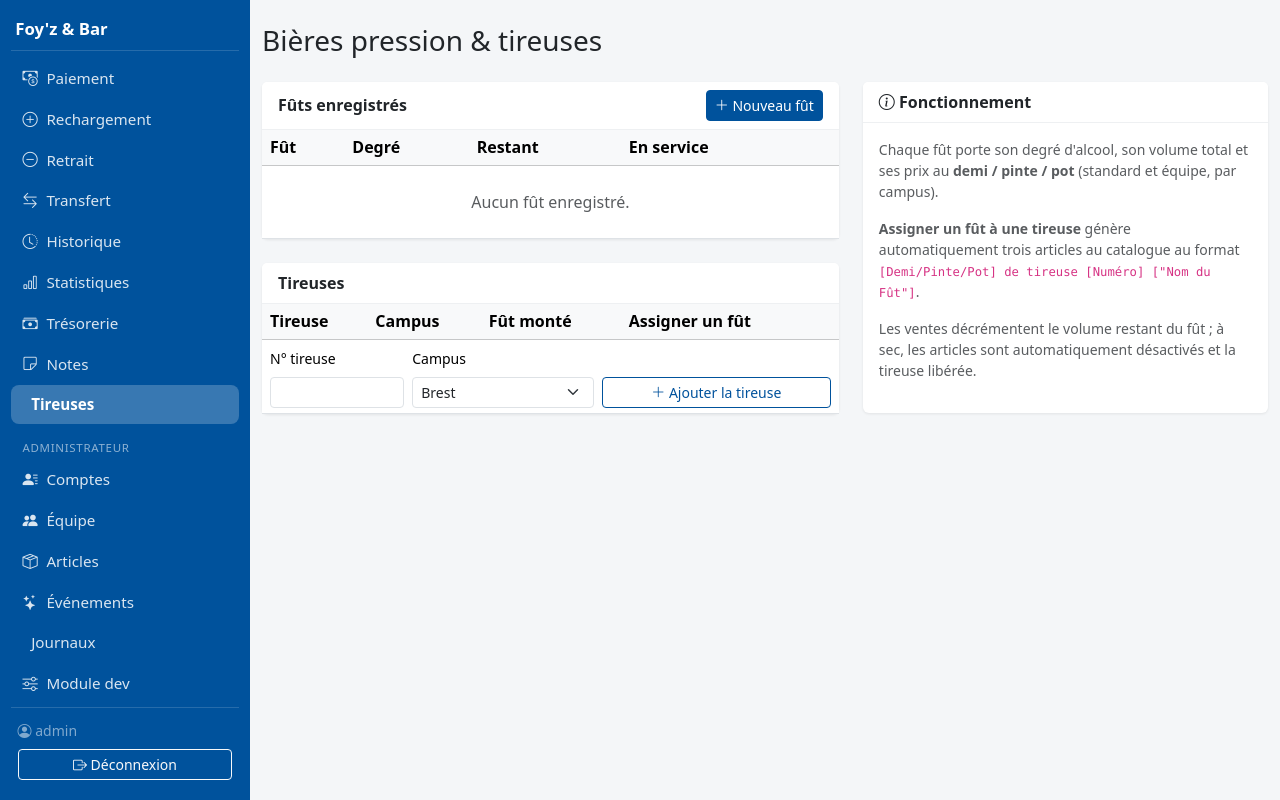
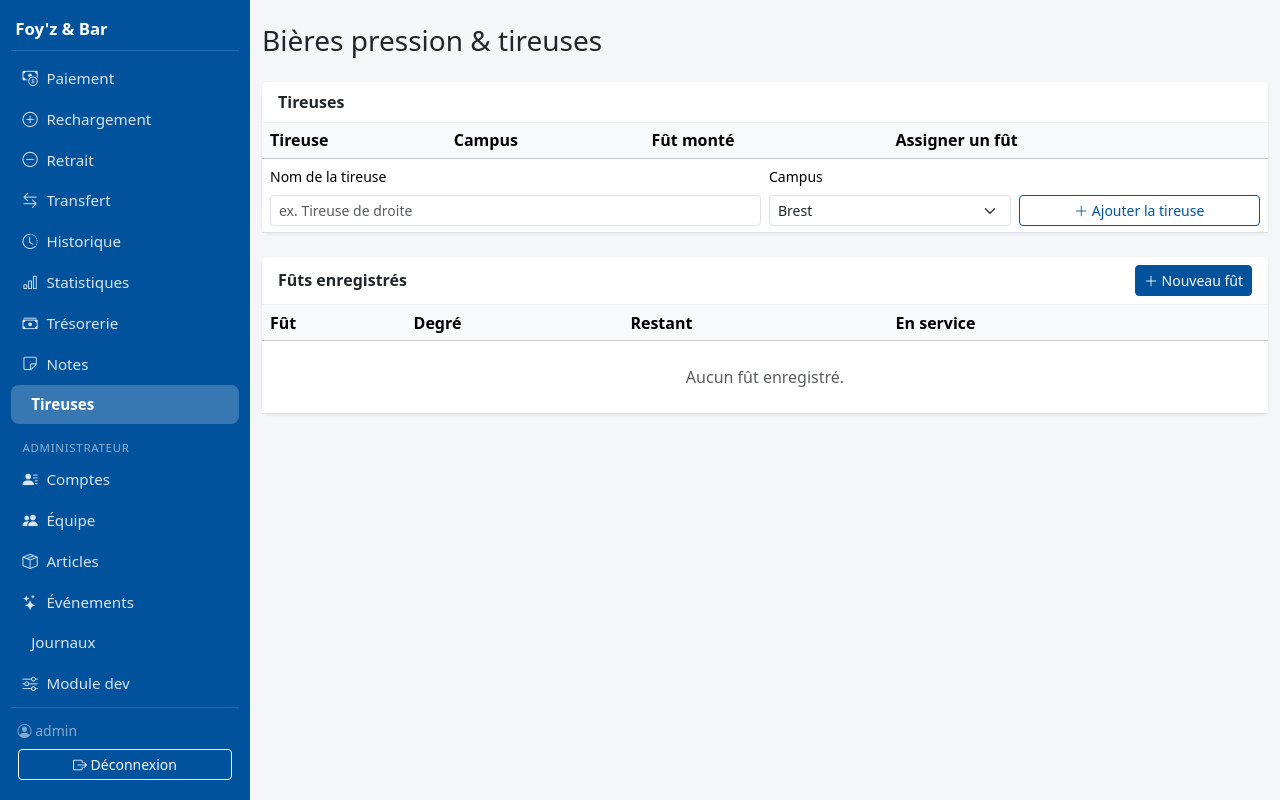
Before and after one commit to pauldebise/plateforme_foyz_bar, a Flask app: page /admin/tireuses in a window 1280 px wide. Run offline with Flask 3, Linux system fonts and the light colour scheme; the visitor is signed in with stand-in values (Sample User, id 1); data comes from the database, SQL or seed files in the repository; data that the repository does not hold is empty.

Commit message:
tireuses: page réorganisée et tireuses nominatives
Page:
- suppression du bloc « Fonctionnement »
- carte Tireuses remontée en tête de page (avant Fûts enregistrés),
  grille deux colonnes supprimée

Tireuses nominatives:
- Tap.name (VARCHAR 160) + propriété display_name (repli « Tireuse N »
  pour les tireuses sans nom) — articles liés par numéro, inchangés
- création par nom (numéro interne auto-attribué, doublons et noms
  vides refusés), nouvelle route tap_renommer qui régénère le catalogue
  si un fût est monté, flash messages avec le nom
- articles générés nommés « {Demi/Pinte/Pot} {nom tireuse} "{fût}" »
- formulaire de renommage sous chaque tireuse, badges « En service »
  et formulaire d'ajout adaptés

Migrations de schéma:
- app/__init__.py: ajout idempotent de taps.name au démarrage pour les
  bases existantes (create_all n'ajoute pas les colonnes manquantes)
- migration/cli.py: _ensure_column taps.name pour les cibles datées

```diff
--- a/app/__init__.py
+++ b/app/__init__.py
@@ -28,6 +28,17 @@ def ensure_dev_admin():
     db.session.commit()
 
 
+def ensure_schema_upgrades():
+    from sqlalchemy import inspect, text
+
+    inspector = inspect(db.engine)
+    if "taps" in inspector.get_table_names():
+        columns = {c["name"] for c in inspector.get_columns("taps")}
+        if "name" not in columns:
+            with db.engine.begin() as conn:
+                conn.execute(text("ALTER TABLE taps ADD COLUMN name VARCHAR(160)"))
+
+
 def create_app():
     load_dotenv()
     app = Flask(__name__)
@@ -41,6 +52,7 @@ def create_app():
 
     with app.app_context():
         db.create_all()
+        ensure_schema_upgrades()
         ensure_dev_admin()
 
     from app.routes.public import bp as public_bp
--- a/app/models/catalog.py
+++ b/app/models/catalog.py
@@ -79,7 +79,12 @@ class Tap(db.Model):
 
     id: db.Mapped[int] = db.mapped_column(db.Integer, primary_key=True)
     number: db.Mapped[int] = db.mapped_column(db.Integer, unique=True)
+    name: db.Mapped[str | None] = db.mapped_column(db.String(160), nullable=True)
     campus: db.Mapped[str] = db.mapped_column(db.String(10), default="brest")
     keg_id: db.Mapped[int | None] = db.mapped_column(db.ForeignKey("kegs.id", ondelete="SET NULL"), nullable=True)
 
     keg: db.Mapped["Keg"] = db.relationship(backref="taps")
+
+    @property
+    def display_name(self):
+        return self.name or f"Tireuse {self.number}"
--- a/app/routes/admin.py
+++ b/app/routes/admin.py
@@ -293,17 +293,40 @@ def _keg_from_form(k):
 @bp.route("/tireuses/taps/nouveau", methods=["POST"])
 @login_required
 def tap_nouveau():
-    number = request.form.get("number", "").strip()
+    name = (request.form.get("name") or "").strip()
     campus = request.form.get("campus", "brest")
-    if not number.isdigit():
-        flash("Numéro de tireuse invalide.", "danger")
+    if not name:
+        flash("Le nom de la tireuse est obligatoire.", "danger")
         return redirect(url_for("admin.tireuses"))
-    if db.session.scalars(select(Tap).where(Tap.number == int(number))).first():
-        flash("Ce numéro de tireuse existe déjà.", "danger")
+    if db.session.scalars(select(Tap).where(func.lower(Tap.name) == name.lower())).first():
+        flash("Une tireuse porte déjà ce nom.", "danger")
         return redirect(url_for("admin.tireuses"))
-    db.session.add(Tap(number=int(number), campus=campus if campus in CAMPUSSES else "brest"))
+    max_number = db.session.scalar(select(func.max(Tap.number))) or 0
+    db.session.add(Tap(number=max_number + 1, name=name[:160], campus=campus if campus in CAMPUSSES else "brest"))
     db.session.commit()
-    flash("Tireuse ajoutée.", "success")
+    flash(f'"{name}" ajoutée.', "success")
+    return redirect(url_for("admin.tireuses"))
+
+
+@bp.route("/tireuses/taps/<int:tap_id>/renommer", methods=["POST"])
+@login_required
+def tap_renommer(tap_id):
+    tap = db.session.get(Tap, tap_id)
+    name = (request.form.get("name") or "").strip()
+    if tap is None:
+        abort(404)
+    if not name:
+        flash("Le nom de la tireuse est obligatoire.", "danger")
+        return redirect(url_for("admin.tireuses"))
+    duplicate = db.session.scalars(select(Tap).where(func.lower(Tap.name) == name.lower(), Tap.id != tap.id)).first()
+    if duplicate:
+        flash("Une autre tireuse porte déjà ce nom.", "danger")
+        return redirect(url_for("admin.tireuses"))
+    tap.name = name[:160]
+    db.session.commit()
+    if tap.keg_id:
+        C.assign_keg(tap, db.session.get(Keg, tap.keg_id))
+    flash(f'Tireuse renommée : "{name}".', "success")
     return redirect(url_for("admin.tireuses"))
 
 
@@ -314,7 +337,7 @@ def tap_assigner(tap_id):
     keg = db.session.get(Keg, request.form.get("keg_id", ""))
     if tap and keg:
         C.assign_keg(tap, keg)
-        flash(f'Fût "{keg.name}" assigné à la tireuse {tap.number} : catalogue mis à jour.', "success")
+        flash(f'Fût "{keg.name}" assigné à {tap.display_name} : catalogue mis à jour.', "success")
     return redirect(url_for("admin.tireuses"))
 
 
@@ -324,7 +347,7 @@ def tap_detacher(tap_id):
     tap = db.session.get(Tap, tap_id)
     if tap:
         C.detach_keg(tap)
-        flash(f"Tireuse {tap.number} libérée.", "success")
+        flash(f"{tap.display_name} libérée.", "success")
     return redirect(url_for("admin.tireuses"))
 
 
--- a/app/services/catalog.py
+++ b/app/services/catalog.py
@@ -19,9 +19,10 @@ def assign_keg(tap, keg):
     }
     for key, (label, vol) in TAP_SIZES.items():
         std, team = prices[key]
+        tap_label = tap.name or f"de tireuse {tap.number}"
         db.session.add(
             Article(
-                name=f'{label} de tireuse {tap.number} "{keg.name}"',
+                name=f'{label} {tap_label} "{keg.name}"',
                 article_type="biere",
                 volume_cl=vol,
                 price_std_brest=std,
--- a/app/templates/admin/tireuses.html
+++ b/app/templates/admin/tireuses.html
@@ -3,40 +3,7 @@
 {% block content %}
 <h1 class="h3 mb-4"><i class="bi bi-beaker"></i> Bières pression &amp; tireuses</h1>
 
-<div class="row g-4">
-  <div class="col-lg-7">
 <div class="card mb-4">
-      <div class="card-header d-flex justify-content-between align-items-center">
-        <span>Fûts enregistrés</span>
-        <button class="btn btn-sm btn-primary" data-bs-toggle="modal" data-bs-target="#new-keg-modal"><i class="bi bi-plus-lg"></i> Nouveau fût</button>
-      </div>
-      <div class="table-responsive">
-        <table class="table table-sm align-middle mb-0">
-          <thead class="table-light"><tr><th>Fût</th><th>Degré</th><th>Restant</th><th>En service</th><th></th></tr></thead>
-          <tbody>
-            {% for k in kegs %}
-            <tr>
-              <td><strong>{{ k.name }}</strong></td>
-              <td>{{ '%.1f'|format(k.alcohol_degree) }}°</td>
-              <td>{{ '%.1f'|format(k.remaining_l) }} L / {{ '%.0f'|format(k.volume_l) }} L</td>
-              <td>{% if k.taps|length %}{% for t in k.taps %}<span class="badge bg-primary">tireuse {{ t.number }} ({{ CAMPUSSES[t.campus] }})</span> {% endfor %}{% else %}<span class="text-muted">—</span>{% endif %}</td>
-              <td class="text-end text-nowrap">
-                <a class="btn btn-sm btn-outline-primary" href="{{ url_for('admin.keg', keg_id=k.id) }}">Modifier</a>
-                <form class="d-inline" method="post" action="{{ url_for('admin.keg_supprimer', keg_id=k.id) }}" onsubmit="return confirm('Supprimer ce fût et désactiver ses articles tireuse ?')">
-                  <input type="hidden" name="_csrf" value="{{ csrf_token() }}">
-                  <button class="btn btn-sm btn-outline-danger"><i class="bi bi-trash"></i></button>
-                </form>
-              </td>
-            </tr>
-            {% else %}
-            <tr><td colspan="5" class="text-center text-muted py-4">Aucun fût enregistré.</td></tr>
-            {% endfor %}
-          </tbody>
-        </table>
-      </div>
-    </div>
-
-    <div class="card">
   <div class="card-header">Tireuses</div>
   <div class="table-responsive">
     <table class="table table-sm align-middle mb-0">
@@ -44,7 +11,14 @@
       <tbody>
         {% for t in taps %}
         <tr>
-              <td><strong>Tireuse {{ t.number }}</strong></td>
+          <td>
+            <strong>{{ t.display_name }}</strong>
+            <form class="d-flex gap-1 mt-1" method="post" action="{{ url_for('admin.tap_renommer', tap_id=t.id) }}">
+              <input type="hidden" name="_csrf" value="{{ csrf_token() }}">
+              <input class="form-control form-control-sm" name="name" value="{{ t.name or '' }}" placeholder="Nom de la tireuse" maxlength="160" required>
+              <button class="btn btn-sm btn-outline-secondary" title="Renommer"><i class="bi bi-pencil"></i></button>
+            </form>
+          </td>
           <td>{{ CAMPUSSES[t.campus] }}</td>
           <td>{% if t.keg %}{{ t.keg.name }}{% else %}<span class="text-muted">vide</span>{% endif %}</td>
           <td>
@@ -73,14 +47,14 @@
           <td colspan="5">
             <form class="row g-2 align-items-end" method="post" action="{{ url_for('admin.tap_nouveau') }}">
               <input type="hidden" name="_csrf" value="{{ csrf_token() }}">
-                  <div class="col-3"><label class="form-label small">N° tireuse</label><input class="form-control form-control-sm" name="number" type="number" min="1" required></div>
-                  <div class="col-4">
+                  <div class="col-6"><label class="form-label small">Nom de la tireuse</label><input class="form-control form-control-sm" name="name" maxlength="160" placeholder="ex. Tireuse de droite" required></div>
+                  <div class="col-3">
                     <label class="form-label small">Campus</label>
                     <select class="form-select form-select-sm" name="campus">
                       {% for key, label in CAMPUSSES.items() %}<option value="{{ key }}">{{ label }}</option>{% endfor %}
                     </select>
                   </div>
-                  <div class="col-5 d-grid"><button class="btn btn-outline-primary btn-sm"><i class="bi bi-plus-lg"></i> Ajouter la tireuse</button></div>
+                  <div class="col-3 d-grid"><button class="btn btn-outline-primary btn-sm"><i class="bi bi-plus-lg"></i> Ajouter la tireuse</button></div>
             </form>
           </td>
         </tr>
@@ -88,18 +62,35 @@
     </table>
   </div>
 </div>
+
+<div class="card">
+  <div class="card-header d-flex justify-content-between align-items-center">
+    <span>Fûts enregistrés</span>
+    <button class="btn btn-sm btn-primary" data-bs-toggle="modal" data-bs-target="#new-keg-modal"><i class="bi bi-plus-lg"></i> Nouveau fût</button>
   </div>
-
-  <div class="col-lg-5">
-    <div class="card">
-      <div class="card-header"><i class="bi bi-info-circle"></i> Fonctionnement</div>
-      <div class="card-body small text-muted">
-        <p>Chaque fût porte son degré d'alcool, son volume total et ses prix au <strong>demi / pinte / pot</strong> (standard et équipe, par campus).</p>
-        <p><strong>Assigner un fût à une tireuse</strong> génère automatiquement trois articles au catalogue au format
-        <code>[Demi/Pinte/Pot] de tireuse [Numéro] ["Nom du Fût"]</code>.</p>
-        <p>Les ventes décrémentent le volume restant du fût ; à sec, les articles sont automatiquement désactivés et la tireuse libérée.</p>
-      </div>
-    </div>
+  <div class="table-responsive">
+    <table class="table table-sm align-middle mb-0">
+      <thead class="table-light"><tr><th>Fût</th><th>Degré</th><th>Restant</th><th>En service</th><th></th></tr></thead>
+      <tbody>
+        {% for k in kegs %}
+        <tr>
+          <td><strong>{{ k.name }}</strong></td>
+          <td>{{ '%.1f'|format(k.alcohol_degree) }}°</td>
+          <td>{{ '%.1f'|format(k.remaining_l) }} L / {{ '%.0f'|format(k.volume_l) }} L</td>
+          <td>{% if k.taps|length %}{% for t in k.taps %}<span class="badge bg-primary">{{ t.display_name }} ({{ CAMPUSSES[t.campus] }})</span> {% endfor %}{% else %}<span class="text-muted">—</span>{% endif %}</td>
+          <td class="text-end text-nowrap">
+            <a class="btn btn-sm btn-outline-primary" href="{{ url_for('admin.keg', keg_id=k.id) }}">Modifier</a>
+            <form class="d-inline" method="post" action="{{ url_for('admin.keg_supprimer', keg_id=k.id) }}" onsubmit="return confirm('Supprimer ce fût et désactiver ses articles tireuse ?')">
+              <input type="hidden" name="_csrf" value="{{ csrf_token() }}">
+              <button class="btn btn-sm btn-outline-danger"><i class="bi bi-trash"></i></button>
+            </form>
+          </td>
+        </tr>
+        {% else %}
+        <tr><td colspan="5" class="text-center text-muted py-4">Aucun fût enregistré.</td></tr>
+        {% endfor %}
+      </tbody>
+    </table>
   </div>
 </div>
 
--- a/migration/cli.py
+++ b/migration/cli.py
@@ -119,6 +119,7 @@ def _ensure_schema(engine):
     from app.extensions import db
     db.metadata.create_all(engine)
     _ensure_column(engine, "users", "blacklist_reason", "VARCHAR(255)")
+    _ensure_column(engine, "taps", "name", "VARCHAR(160)")
 
 
 def _ensure_column(engine, table, column, ddl_type):
```
Lines whose indentation alone changed are shown as unchanged.
